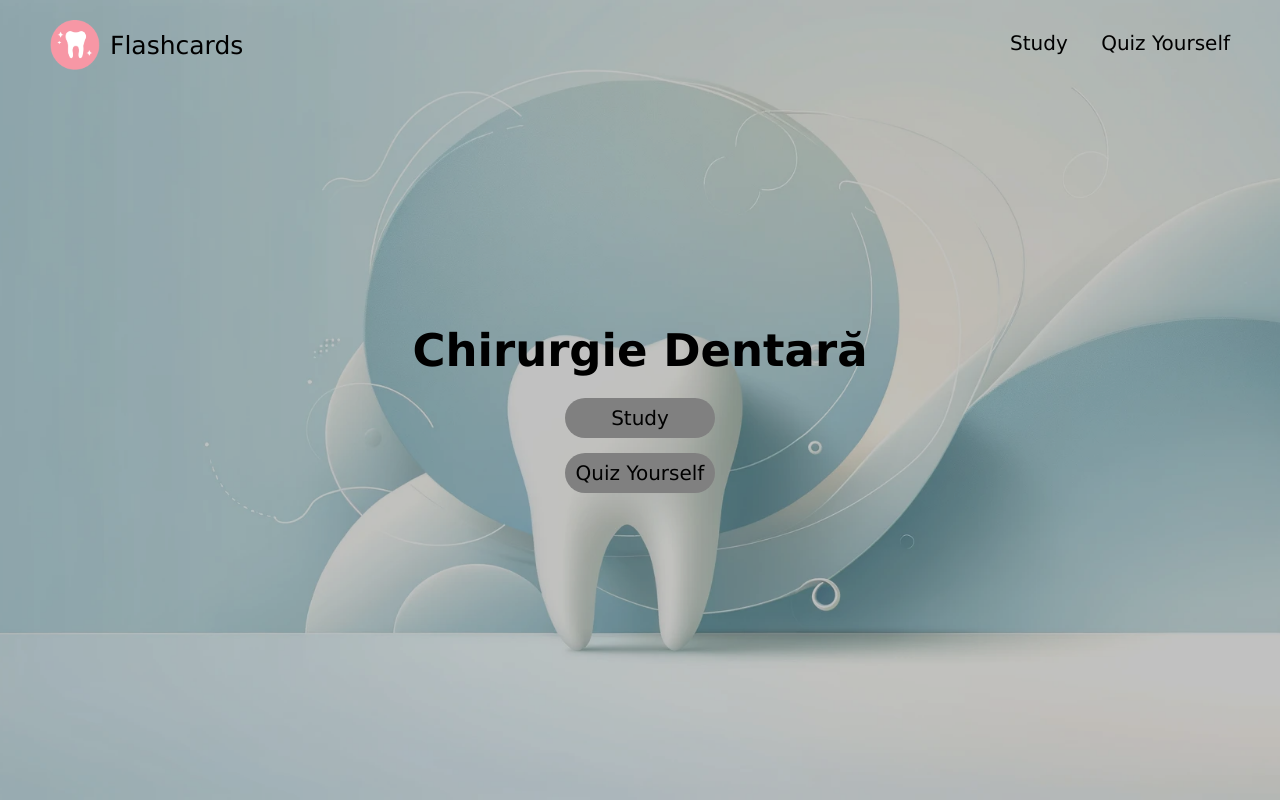
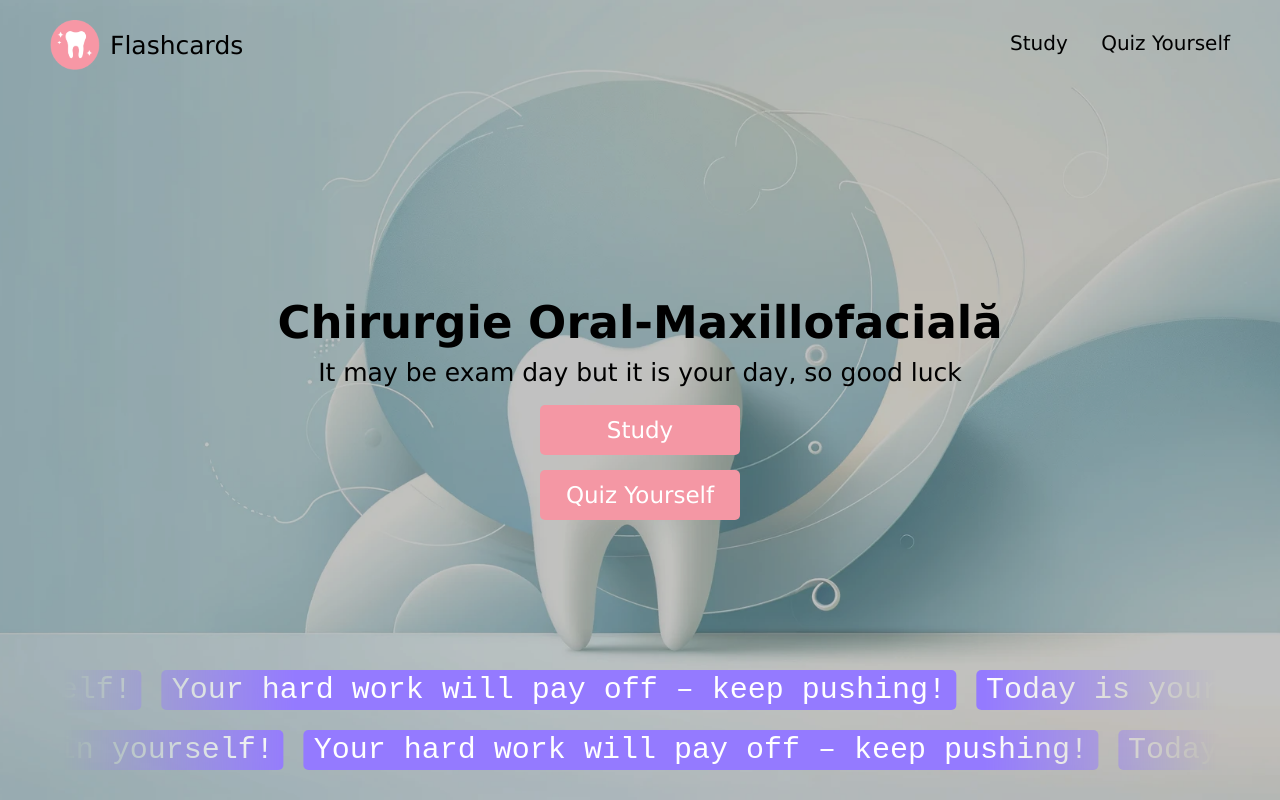
Before and after one commit to ValarMorghulisHenSyndror/FlashCardsChirurgie, a Next.js app: page / in a window 1280 px wide. Built offline with nearby package versions, Linux system fonts and the light colour scheme.

Commit message:
The Exam Special

```diff
--- a/app/globals.css
+++ b/app/globals.css
@@ -22,18 +22,19 @@ h1,h2,h3,h4,h5,h6{font-size: inherit;font-weight: inherit;}
     color: black;
 }
 
-:root{
+body{
     background: url("../public/HomeWallpaperShadowed.png") center no-repeat;
     background-size: cover;
     background-attachment: fixed;
 }
 
 button{
-    font-size: 20px;
-    width: 150px;
-    height: 40px;
-    border-radius: 30px;
-    background-color: grey;
+    font-size: 23px;
+    width: 200px;
+    height: 50px;
+    border-radius: 5px;
+    background: #f497a4;
+    color: white;
 }
 
 a{
--- a/app/page.module.css
+++ b/app/page.module.css
@@ -1,5 +1,5 @@
 .container{
-    width: 800px;
+    width: 90%;
     height: 80vh;
     margin: 0 auto;
     display: flex;
@@ -10,7 +10,7 @@
 
 .title{
     font-size: 45px;
-    padding-bottom: 25px;
+    padding-bottom: 15px;
     font-weight: 700;
     text-align: center;
     color: black;
@@ -21,6 +21,66 @@
     flex-direction: column;
     gap: 15px;
 }
+
+.scrollContainer{
+    position: absolute;
+    bottom: 20px;
+    width: 90%;
+    overflow: hidden;
+    margin: 0 5%;
+}
+
+.scroll{
+    position: relative;
+    display: flex;
+    -webkit-mask-image: linear-gradient(90deg, transparent, #fff 20%, #fff 80%, transparent);
+}
+
+.scroll div{
+    white-space: nowrap;
+    animation: animate var(--t) linear infinite;
+    animation-delay: calc(var(--t) * -1);
+}
+
+.scroll div:nth-child(2){
+    animation: animate2 var(--t) linear infinite;
+    animation-delay: calc(var(--t) / -2);
+}
+
+.exam{
+    font-size: 25px;
+    padding-bottom: 20px;
+    text-align: center;
+}
+
+.scroll div span{
+    display: inline-flex;
+    margin: 10px;
+    background-color: #947aff;
+    font-size: 30px;
+    color: #fff;
+    padding: 5px 10px;
+    border-radius: 5px;
+    transition: 0.5s;
+    font-family: 'Courier New', Courier, monospace;
+}
+@keyframes animate {
+    0%{
+        transform: translateX(100%);
+    }
+    100%{
+        transform: translateX(-100%);
+    }
+}
+@keyframes animate2 {
+    0%{
+        transform: translateX(0);
+    }
+    100%{
+        transform: translateX(-200%);
+    }
+}
+
 
 
 @media screen and (max-width: 1000px) {
@@ -34,6 +94,9 @@
         width: 400px;
         height: 60vh;
     }
+    .scroll div span{
+        font-size: 15px;
+    }
 }
 
 
--- a/app/page.tsx
+++ b/app/page.tsx
@@ -5,14 +5,135 @@ export default function Home():React.ReactNode {
     return (
         <main>
             <div className={styles.container}>
-                <h1 className={styles.title}>Chirurgie Dentară</h1>
+                <h1 className={styles.title}>Chirurgie Oral-Maxillofacială</h1>
+                <p className={styles.exam}>It may be exam day but it is your day, so good luck</p>
                 <div className={styles.buttonContainer}>
                     <Link href="/study">
-                        <button className={styles.button}>Study</button>
+                        <button>Study</button>
                     </Link>
                     <Link href="/Quiz">
-                        <button className={styles.button}>Quiz Yourself</button>
+                        <button>Quiz Yourself</button>
                     </Link>
+                </div>
+            </div>
+            <div className={styles.scrollContainer}>
+                <div className={styles.scroll} style={{ "--t": "100s" } as React.CSSProperties}>
+                    <div>
+                        <span>
+                            You&apos;re capable and resilient, believe in
+                            yourself!
+                        </span>
+                        <span>Your hard work will pay off – keep pushing!</span>
+                        <span>Today is your big day so shine</span>
+                        <span>
+                            Each exam is a chance to showcase your growth.
+                        </span>
+                        <span>
+                            Your efforts will shine brighter than any exam
+                            stress.
+                        </span>
+                        <span>
+                            You&apos;re not alone – we&apos;re here cheering for
+                            you!
+                        </span>
+                        <span>
+                            Stay positive; you&apos;re one step closer to your
+                            goals.
+                        </span>
+                        <span>Your dedication is inspiring; keep it up!</span>
+                        <span>
+                            It&apos;s about the journey, not just the
+                            destination.
+                        </span>
+                    </div>
+                    <div>
+                        <span>
+                            You&apos;re capable and resilient, believe in
+                            yourself!
+                        </span>
+                        <span>Your hard work will pay off – keep pushing!</span>
+                        <span>Today is your big day so shine</span>
+                        <span>
+                            Each exam is a chance to showcase your growth.
+                        </span>
+                        <span>
+                            Your efforts will shine brighter than any exam
+                            stress.
+                        </span>
+                        <span>
+                            You&apos;re not alone – we&apos;re here cheering for
+                            you!
+                        </span>
+                        <span>
+                            Stay positive; you&apos;re one step closer to your
+                            goals.
+                        </span>
+                        <span>Your dedication is inspiring; keep it up!</span>
+                        <span>
+                            It&apos;s about the journey, not just the
+                            destination.
+                        </span>
+                    </div>
+                </div>
+                <div className={styles.scroll} style={{ "--t": "120s" } as React.CSSProperties}>
+                    <div>
+                        <span>
+                            You&apos;re capable and resilient, believe in
+                            yourself!
+                        </span>
+                        <span>Your hard work will pay off – keep pushing!</span>
+                        <span>Today is your big day so shine</span>
+                        <span>
+                            Each exam is a chance to showcase your growth.
+                        </span>
+                        <span>
+                            {" "}
+                            Your efforts will shine brighter than any exam
+                            stress.
+                        </span>
+                        <span>
+                            You&apos;re not alone – we&apos;re here cheering for
+                            you!
+                        </span>
+                        <span>
+                            Stay positive; you&apos;re one step closer to your
+                            goals.
+                        </span>
+                        <span>Your dedication is inspiring; keep it up!</span>
+                        <span>
+                            It&apos;s about the journey, not just the
+                            destination.
+                        </span>
+                    </div>
+                    <div>
+                        <span>
+                            You&apos;re capable and resilient, believe in
+                            yourself!
+                        </span>
+                        <span>Your hard work will pay off – keep pushing!</span>
+                        <span>Today is your big day so shine</span>
+                        <span>
+                            Each exam is a chance to showcase your growth.
+                        </span>
+                        <span>
+                            {" "}
+                            Your efforts will shine brighter than any exam
+                            stress.
+                        </span>
+                        <span>
+                            You&apos;re not alone – we&apos;re here cheering for
+                            you!
+                        </span>
+                        <span>
+                            Stay positive; you&apos;re one step closer to your
+                            goals.
+                        </span>
+                        <span>Your dedication is inspiring; keep it up!</span>
+                        <span>
+                            It&apos;s about the journey, not just the
+                            destination.
+                        </span>
+                    </div>
                 </div>
             </div>
         </main>
--- a/components/components.module.css
+++ b/components/components.module.css
@@ -274,6 +274,13 @@
 /*---------------------------------------------------------------------Media Styles------------------------------------------------------------------------ */
 
 
+@media screen and (max-width: 1200px) {
+    .card-container{
+        width: 420px;
+        height: 240px;
+    }
+}
+
 @media screen and (max-width: 1000px) {
     .studyTitle{
         font-size: 25px;
@@ -287,10 +294,6 @@
     .quizCardContainer{
         width: 500px;
         height: 286px;
-    }
-    .card-container{
-        width: 350px;
-        height: 200px;
     }
     .title{
         font-size: 17px;
```
Also changed, not shown: app/study/page.module.css (+12 -2 lines), app/study/page.tsx (+19 -5 lines).
